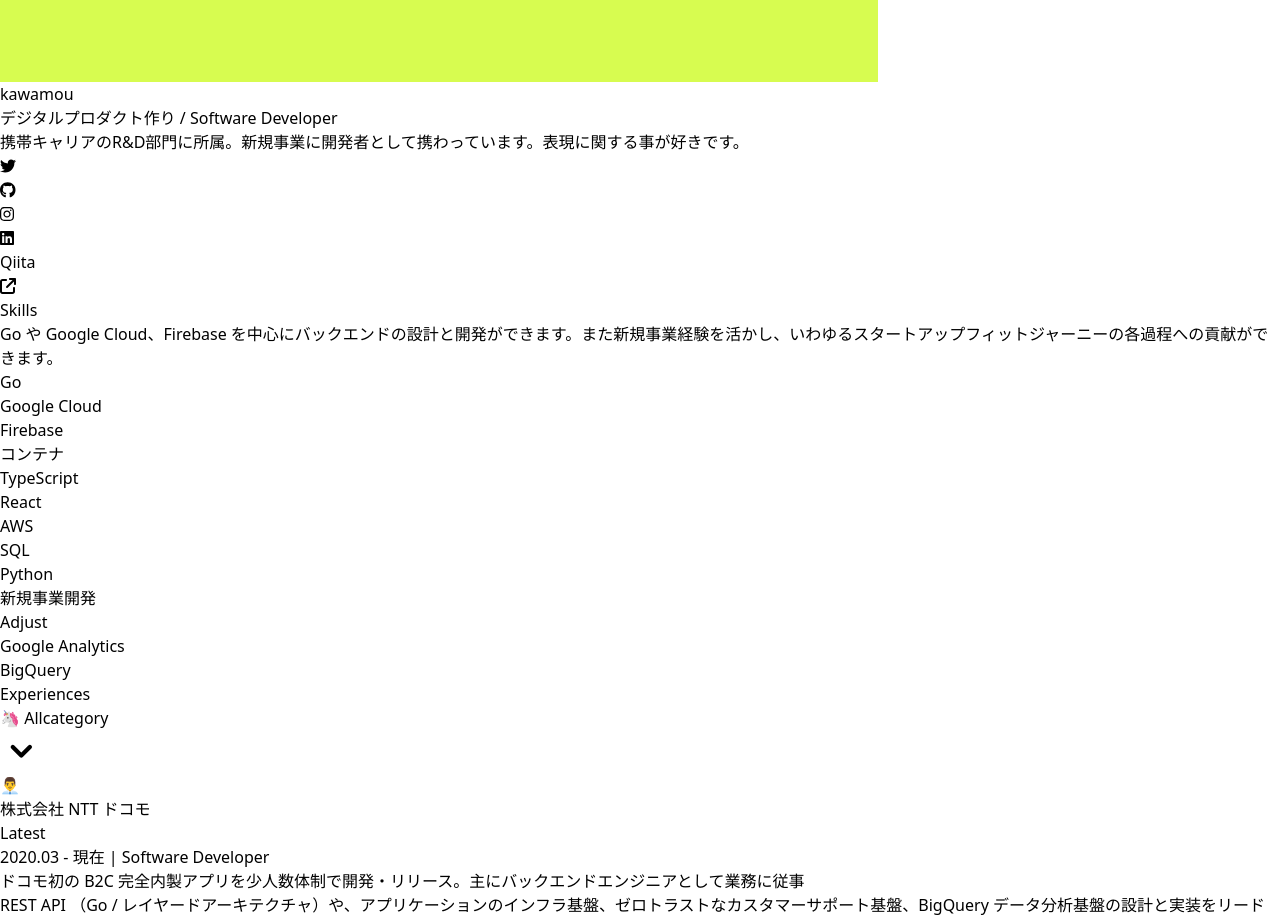
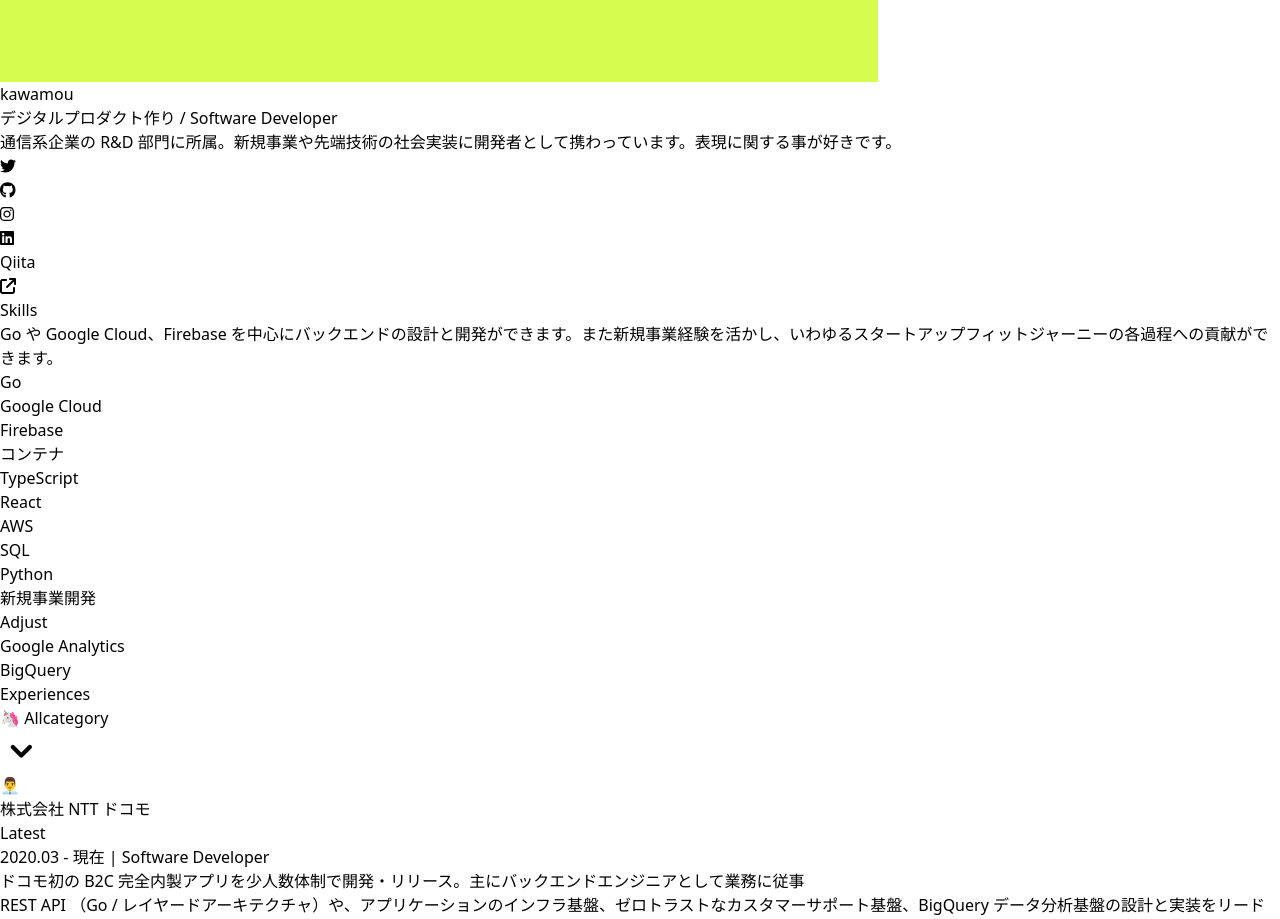
Before and after one commit to kawamou/kawamou.github.io, a Next.js app: page /cv in a window 1280 px wide. Shown: the part 2680-3599 px from the top of the page. Built offline with nearby package versions, Linux system fonts and the light colour scheme; what @material-tailwind/react would draw is missing.

Commit message:
自己紹介短文を修正

```diff
--- a/src/components/me.tsx
+++ b/src/components/me.tsx
@@ -49,7 +49,8 @@ export const Me = () => {
       </div>
       <div className='mb-2'>
         <Typography className='text-sm text-blue-gray-900 leading-6'>
-          携帯キャリアのR&D部門に所属。新規事業に開発者として携わっています。表現に関する事が好きです。
+          通信系企業の R&D
+          部門に所属。新規事業や先端技術の社会実装に開発者として携わっています。表現に関する事が好きです。
         </Typography>
       </div>
       <div className='flex text-gray-700 mb-4 hover:text-gray-300 hover:cursor-pointer'></div>
```
